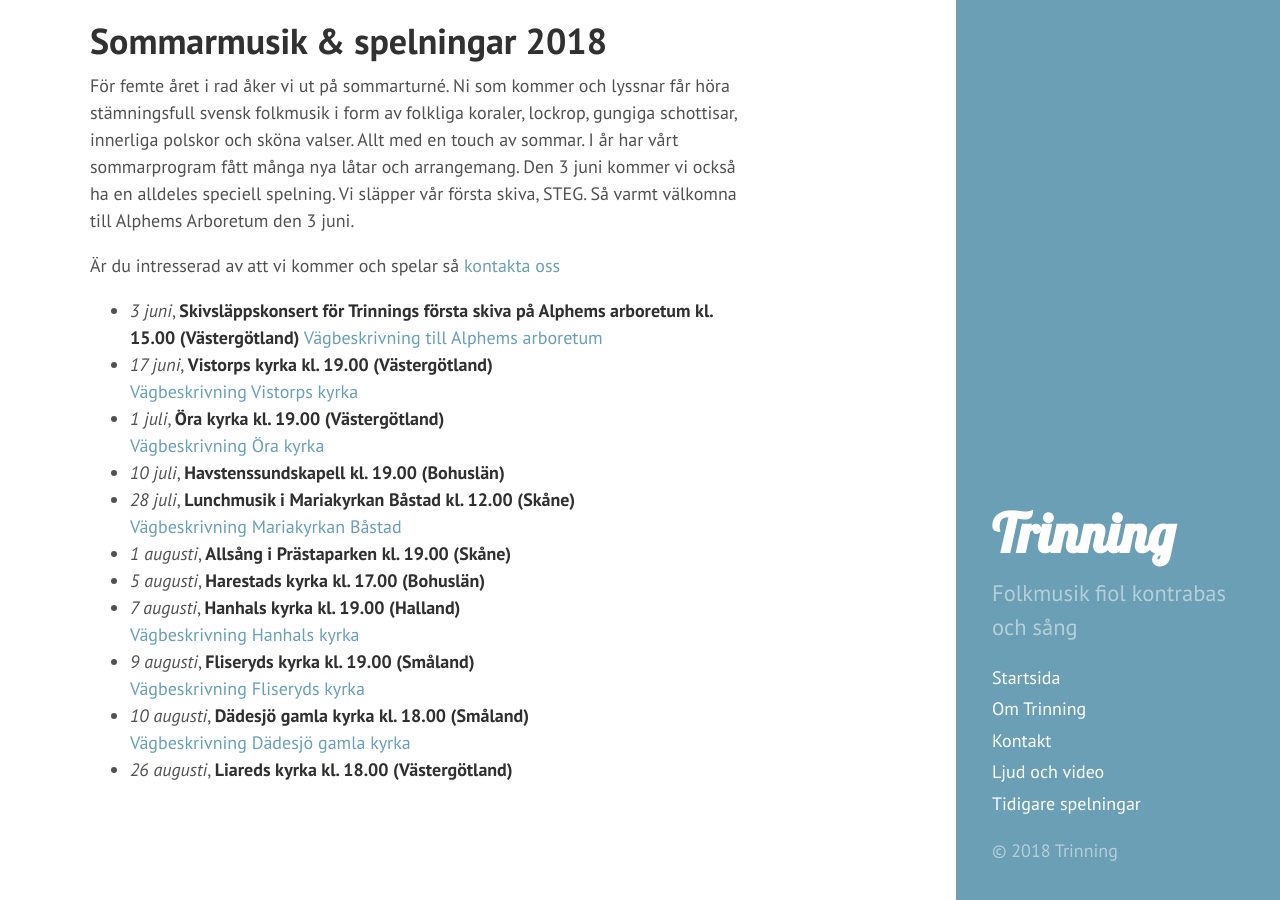
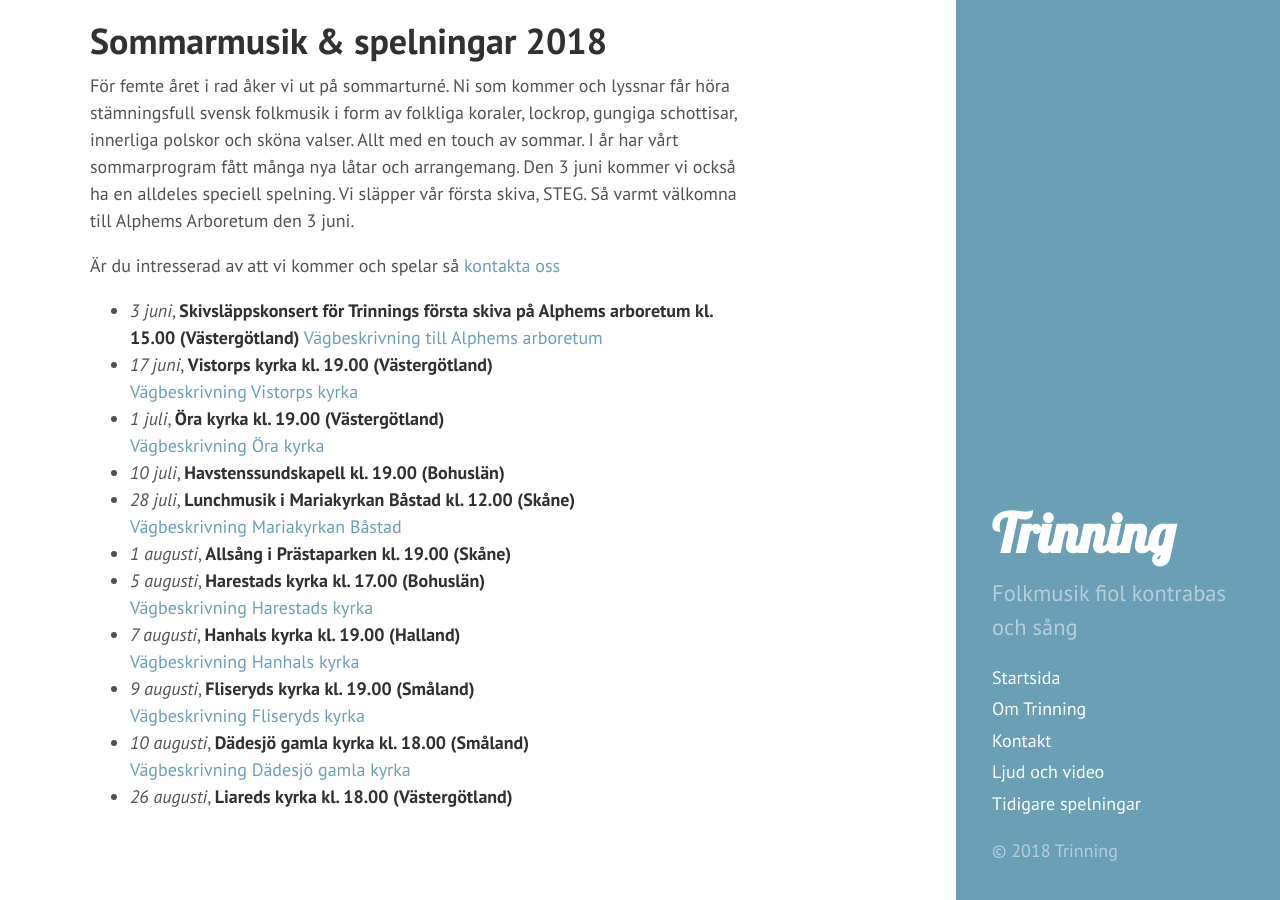
Before and after one commit to trinning/trinning.github.io, a Jekyll site: the page built from index.md, in a window 1280 px wide and 900 px high, scrolled down 1009 px. Built offline with Jekyll 4.4.1, drawn with Linux system fonts in a browser that asks for light colours.

Commit message:
Vägbeskrivning Harestads kyrka

```diff
--- a/index.md
+++ b/index.md
@@ -35,6 +35,7 @@ För femte året i rad åker vi ut på sommarturné. Ni som kommer och lyssnar f
 [Vägbeskrivning Mariakyrkan Båstad](https://goo.gl/maps/nohw3eSH6z12)
 * *1 augusti*, **Allsång i Prästaparken kl. 19.00 (Skåne)**
 * *5 augusti*, **Harestads kyrka kl. 17.00 (Bohuslän)**
+[Vägbeskrivning Harestads kyrka](https://goo.gl/maps/fzV7Vfvwb362)
 * *7 augusti*, **Hanhals kyrka kl. 19.00 (Halland)**
 [Vägbeskrivning Hanhals kyrka](https://goo.gl/maps/kWzNPvf9TzN2)
 * *9 augusti*, **Fliseryds kyrka kl. 19.00 (Småland)**
```
